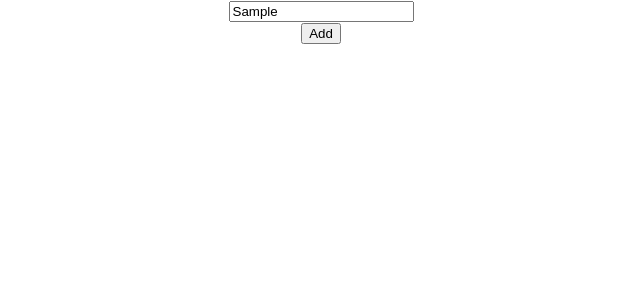
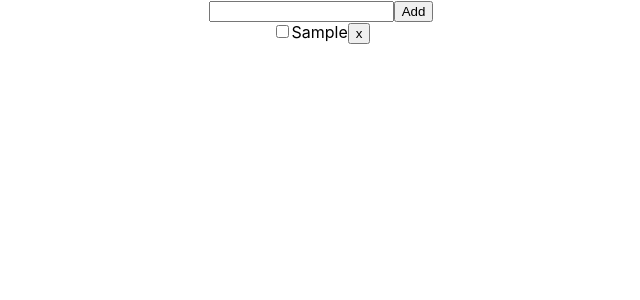
Before and after one commit to Nikita96str/ToDoList, a React (Create React App) app: page / in a window 1280 px wide. Both pictures are taken after typing "Sample" into the empty fields and a click on the button "Add". Shown: the top 300 px of the page, without its empty margins (319-959 px from the left). Built offline with nearby package versions, Linux system fonts and the light colour scheme.

Commit message:
Создание списка Todo

```diff
--- a/src/components/AddButton.tsx
+++ b/src/components/AddButton.tsx
@@ -1,7 +1,23 @@
+import { useState } from "react"
+import { ITodo } from "../types/data"
+import TodoList from "./TodoList";
 
 const AddButton: React.FC = () => {
-    function onButtonClick(params:object) {
-        console.log('params:', params);
+    const [todos, setTodos] = useState<ITodo[]>([]);
+    const [inpValue, setInpValue] = useState('');
+
+    function addTodos() {
+        if (inpValue) {
+            setTodos([...todos, {
+                id: Date.now(),
+                title: inpValue,
+                complete: false,
+            }])
+            setInpValue('')
+        } else {
+            // Можно реализовать всплывающее окно с сообщением
+            console.log('Заполните поле для ввода.')
+        }
     }
 
     enum paramObj {
@@ -12,7 +28,15 @@ const AddButton: React.FC = () => {
 
     return (
         <div>
-            <button onClick={onButtonClick}>Add</button>
+            <div>
+                <input value={inpValue} onChange={e => {
+                    console.log('e.target:', e.target);
+                    console.log('e.target.value:', e.target.value);
+                    setInpValue(e.target.value)
+                    }}/>
+                <button onClick={addTodos}>Add</button>
+            </div>
+            <TodoList items={todos} />
         </div>
     )
 }
--- a/src/components/App.tsx
+++ b/src/components/App.tsx
@@ -8,7 +8,6 @@ import AddButton from './AddButton';
 const App: React.FC = () =>  {
   return (
     <div className="App">
-      <input />
       <AddButton />
     </div>
   );
--- /dev/null
+++ b/src/components/TodoItem.tsx
@@ -0,0 +1,15 @@
+import { ITodo } from "../types/data";
+
+interface ITodoItem extends ITodo {}
+
+const TodoItem: React.FC<ITodoItem> = (props) => {
+    const {id, title, complete} = props;
+
+    return <div>
+        <input type="checkbox" checked={complete} />
+        {title}
+        <button>x</button>
+    </div>
+}
+
+export default TodoItem
--- /dev/null
+++ b/src/components/TodoList.tsx
@@ -0,0 +1,16 @@
+import { ITodo } from "../types/data";
+import TodoItem from "./TodoItem";
+
+interface ITodoListProps {
+    items: ITodo[];
+}
+
+const TodoList: React.FC<ITodoListProps> = (props) => {
+    return <div>
+        {
+            props.items.map(todo => <TodoItem key={todo.id} {...todo} />)
+        }
+    </div>
+}
+
+export default TodoList
```
